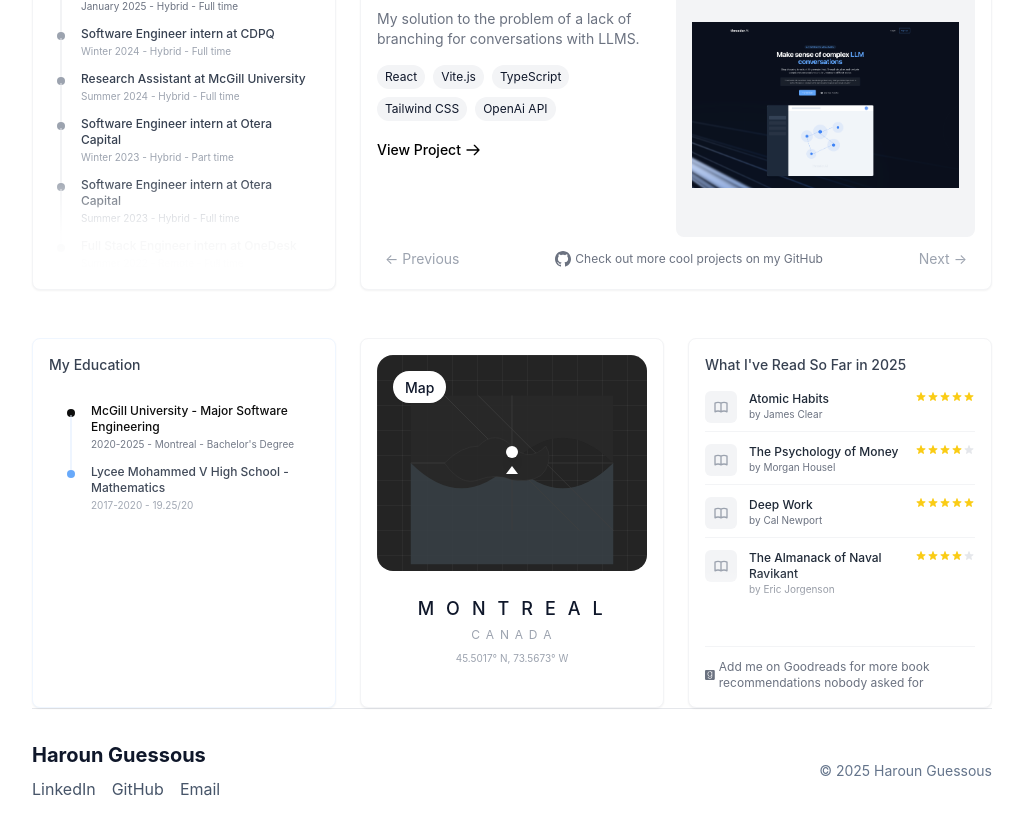
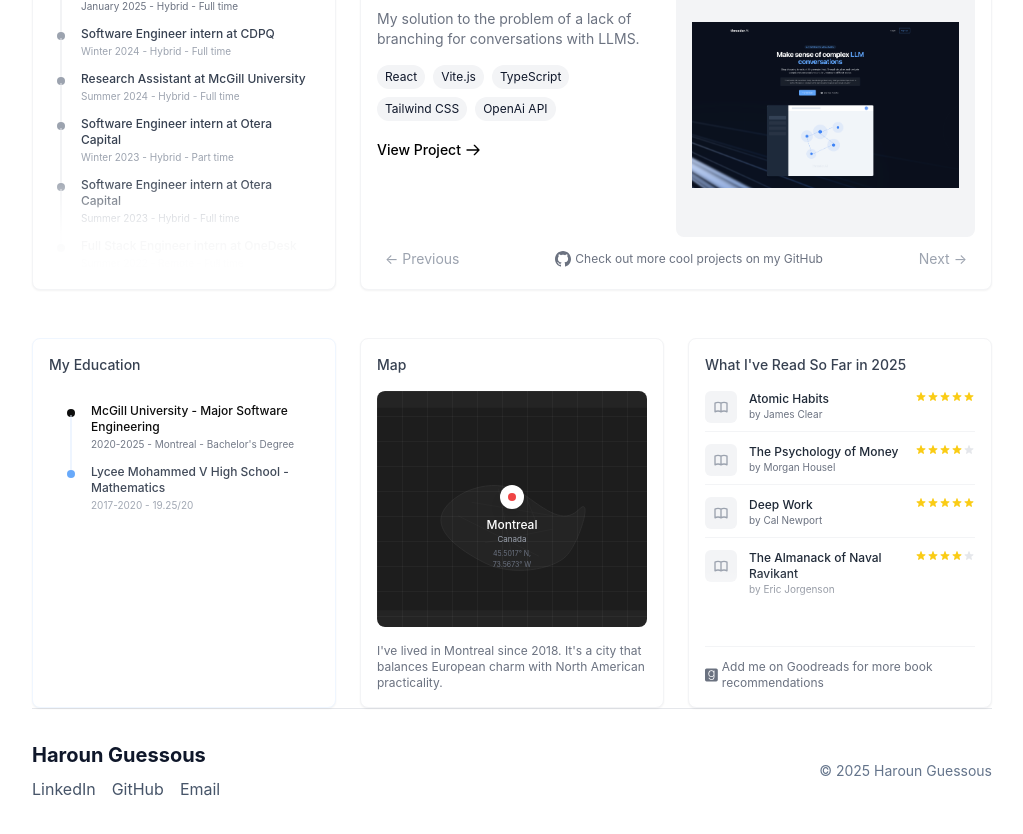
Before and after one commit to AaronQLF/pflioblog, a Next.js app: page / in a window 1280 px wide. Shown: the part 598-1432 px from the top of the page, without its empty margins (128-1151 px from the left). Built offline with nearby package versions, Linux system fonts and the light colour scheme.

Commit message:
fix to the bugs

```diff
--- a/src/components/BooksCard.tsx
+++ b/src/components/BooksCard.tsx
@@ -1,7 +1,6 @@
 "use client";
 
 import React, { useState } from 'react';
-import Image from 'next/image';
 
 interface Book {
   title: string;
@@ -33,7 +32,7 @@ const BooksCard: React.FC = () => {
       onMouseLeave={() => setIsHovered(false)}
     >
       <div className="mb-4">
-        <h2 className="text-sm font-medium text-gray-700">What I've Read So Far in 2025</h2>
+        <h2 className="text-sm font-medium text-gray-700">What I&apos;ve Read So Far in 2025</h2>
       </div>
 
       <div className="flex-grow relative overflow-auto">
@@ -75,7 +74,7 @@ const BooksCard: React.FC = () => {
 
       <div className="mt-3 pt-3 border-t border-gray-100">
         <a
-          href="https://www.goodreads.com/user/show/150192618-haroun-guessous"
+          href="https://www.goodreads.com/"
           target="_blank"
           rel="noopener noreferrer"
           className="text-xs text-gray-500 hover:text-black transition-colors flex items-center justify-center"
@@ -83,7 +82,7 @@ const BooksCard: React.FC = () => {
           <svg viewBox="0 0 448 512" className="h-4 w-4 mr-1" fill="currentColor">
             <path d="M299.9 191.2c5.1 37.3-4.7 79-35.9 100.7-22.3 15.5-52.8 14.1-70.8 5.7-37.1-17.3-49.5-58.6-46.8-97.2 4.3-60.9 40.9-87.9 75.3-87.5 46.9-.2 71.8 31.8 78.2 78.3zM448 88v336c0 30.9-25.1 56-56 56H56c-30.9 0-56-25.1-56-56V88c0-30.9 25.1-56 56-56h336c30.9 0 56 25.1 56 56zM330 313.2s-.1-34-.1-217.3h-29v40.3c-.8.3-1.2-.5-1.6-1.2-9.6-20.7-35.9-46.3-76-46-51.9.4-87.2 31.2-100.6 77.8-4.3 14.9-5.8 30.1-5.5 45.6 1.7 77.9 45.1 117.8 112.4 115.2 28.9-1.1 54.5-17 69-45.2.5-1 1.1-1.9 1.7-2.9.2.1.4.1.6.2.3 3.8.2 30.7.1 34.5-.2 14.8-2 29.5-7.2 43.5-7.8 21-22.3 34.7-44.5 39.5-17.8 3.9-35.6 3.8-53.2-1.2-21.5-6.1-36.5-19-41.1-41.8-.3-1.6-1.3-1.3-2.3-1.3h-26.8c.8 10.6 3.2 20.3 8.5 29.2 24.2 40.5 82.7 48.5 128.2 37.4 49.9-12.3 67.3-54.9 67.4-106.3z"/>
           </svg>
-               Add me on Goodreads for more book recommendations nobody asked for
+          Add me on Goodreads for more book recommendations
         </a>
       </div>
     </div>
--- a/src/components/CardSection.tsx
+++ b/src/components/CardSection.tsx
@@ -1,82 +1,35 @@
 "use client";
 
-import React, { useState } from 'react';
-import Image from 'next/image';
-import Link from 'next/link';
+import React from 'react';
+import TimerCard from './TimerCard';
+import WeatherCard from './WeatherCard';
+import BooksCard from './BooksCard';
+import SpotifyCard from './SpotifyCard';
+import PhotoCard from './PhotoCard';
+import MontrealMapCard from './MontrealMapCard';
+import SocialCard from './SocialCard';
+import DocsCard from './DocsCard';
+import ExperienceCard from './ExperienceCard';
+import ProjectsCard from './ProjectsCard';
 
-interface CardSectionProps {
-  title: string;
-  subtitle?: string;
-  imageSrc: string;
-  link?: string;
-  altText: string;
-  darkMode?: boolean;
-  fullWidth?: boolean;
-}
-
-const CardSection: React.FC<CardSectionProps> = ({
-  title,
-  subtitle,
-  imageSrc,
-  link,
-  altText,
-  darkMode = false,
-  fullWidth = false
-}) => {
-  const [isHovered, setIsHovered] = useState(false);
-
-  const CardContent = () => (
-    <div
-      className={`
-        transform transition-all duration-700 ease-in-out h-full
-        ${isHovered ? 'translate-y-[-6px] shadow-xl' : ''}
-        rounded-lg overflow-hidden border border-slate-200
-        ${darkMode ? 'bg-[#333]' : 'bg-white'}
-      `}
-      onMouseEnter={() => setIsHovered(true)}
-      onMouseLeave={() => setIsHovered(false)}
-    >
-      <div className="relative pb-[70%] w-full bg-slate-50">
-        {/* Placeholder background while image loads */}
-        <div className="absolute inset-0 flex items-center justify-center text-slate-300">
-          <svg xmlns="http://www.w3.org/2000/svg" width="48" height="48" viewBox="0 0 24 24" fill="none" stroke="currentColor" strokeWidth="1" strokeLinecap="round" strokeLinejoin="round">
-            <rect x="3" y="3" width="18" height="18" rx="2" ry="2" />
-            <circle cx="8.5" cy="8.5" r="1.5" />
-            <polyline points="21 15 16 10 5 21" />
-          </svg>
-        </div>
-
-        {/* Actual image */}
-        <div className="absolute inset-0">
-          <Image
-            src={imageSrc}
-            alt={altText}
-            fill
-            sizes="(max-width: 768px) 100vw, 50vw"
-            className={`object-cover transition-transform duration-1000 ease-in-out ${isHovered ? 'scale-105' : 'scale-100'}`}
-            priority
-          />
+const CardSection: React.FC = () => {
+  return (
+    <section className="px-4 py-5">
+      <div className="container mx-auto">
+        <div className="grid grid-cols-1 md:grid-cols-3 gap-4">
+          <TimerCard />
+          <WeatherCard />
+          <DocsCard />
+          <MontrealMapCard />
+          <SocialCard />
+          <ExperienceCard />
+          <ProjectsCard />
+          <BooksCard />
+          <PhotoCard />
+          <SpotifyCard />
         </div>
       </div>
-      <div className="p-4 text-left">
-        <h3 className={`font-medium text-base ${darkMode ? 'text-white' : ''}`}>{title}</h3>
-        {subtitle && <p className={`text-sm ${darkMode ? 'text-slate-300' : 'text-slate-500'}`}>{subtitle}</p>}
-      </div>
-    </div>
-  );
-
-  if (link) {
-    return (
-      <Link href={link} className="block h-full">
-        <CardContent />
-      </Link>
-    );
-  }
-
-  return (
-    <div className="h-full">
-      <CardContent />
-    </div>
+    </section>
   );
 };
 
--- a/src/components/MontrealMapCard.tsx
+++ b/src/components/MontrealMapCard.tsx
@@ -1,80 +1,79 @@
 "use client";
 
 import React, { useState } from 'react';
-import Image from 'next/image';
 
 const MontrealMapCard: React.FC = () => {
   const [isHovered, setIsHovered] = useState(false);
 
   return (
     <div
-      className="experience-card"
+      className="experience-card flex flex-col"
       onMouseEnter={() => setIsHovered(true)}
       onMouseLeave={() => setIsHovered(false)}
     >
-      <div className="relative pb-[80%] w-full mb-4 rounded-2xl overflow-hidden">
-        {/* Map Label */}
-        <div className="absolute z-10 top-4 left-4 bg-white rounded-full px-3 py-1 shadow-sm">
-          <span className="text-sm font-medium">Map</span>
+      <div className="mb-4">
+        <h2 className="text-sm font-medium text-gray-700">Map</h2>
       </div>
 
-        {/* Montreal Map - Dark Style */}
-        <div className="absolute inset-0 bg-[#242424]">
-          {/* Dark Background with Grid */}
+      <div className="flex-grow relative bg-[#242424] rounded-lg overflow-hidden">
+        {/* Grid overlay */}
         <div className="absolute inset-0 bg-grid-overlay"></div>
 
-          {/* Simple map representation */}
-          <div className={`absolute inset-0 transition-all duration-500 ${isHovered ? 'opacity-100' : 'opacity-90'}`}>
-            <svg viewBox="0 0 800 600" className="w-full h-full">
+        {/* Map SVG */}
+        <svg width="100%" height="100%" viewBox="0 0 400 300" fill="none" xmlns="http://www.w3.org/2000/svg">
           {/* Water */}
           <path
-                d="M100,300 Q250,150 400,300 T700,300 V600 H100 Z"
-                fill="#384045"
-                className="transition-all duration-700"
+            d="M0 0 H400 V300 H0 Z"
+            fill="#1c1c1c"
+            className={`transition-opacity duration-300 ${isHovered ? 'opacity-100' : 'opacity-90'}`}
           />
 
-              {/* Land */}
+          {/* Montreal Island */}
           <path
-                d="M100,300 Q250,450 400,300 T700,300 V100 H100 Z"
-                fill="#2A2A2A"
-                className="transition-all duration-700"
+            d="M100 150 C120 120 180 100 220 130 C260 160 280 170 300 150 C320 130 300 200 280 220 C260 240 200 250 160 230 C120 210 80 180 100 150 Z"
+            fill="#242424"
+            stroke="#333"
+            strokeWidth="1"
+            className={`transition-transform duration-300 ${isHovered ? 'scale-105' : 'scale-100'}`}
           />
 
           {/* Roads */}
-              <path
-                d="M200,100 L600,500 M300,100 L700,500 M100,300 L700,300 M400,100 L400,500"
-                stroke="#444444"
-                strokeWidth="2"
-                className="transition-all duration-700"
-              />
+          <path d="M140 140 L260 160" stroke="#333" strokeWidth="0.5" />
+          <path d="M180 120 L200 220" stroke="#333" strokeWidth="0.5" />
+          <path d="M120 160 L240 220" stroke="#333" strokeWidth="0.5" />
+          <path d="M220 130 L240 180" stroke="#333" strokeWidth="0.5" />
+          <path d="M160 200 L260 180" stroke="#333" strokeWidth="0.5" />
+        </svg>
 
-              {/* Montreal Island Shape - simplified */}
-              <path
-                d="M300,250 Q350,200 400,250 T500,250 Q520,280 500,320 T400,350 Q350,330 300,350 T200,300 Q250,250 300,250 Z"
-                fill="#292929"
-                stroke="#444444"
-                strokeWidth="1"
-                className={`transition-all duration-700 ${isHovered ? 'fill-[#303030]' : ''}`}
-              />
-            </svg>
+        {/* Montreal Pin & Label */}
+        <div
+          className={`absolute left-[50%] top-[45%] -translate-x-1/2 -translate-y-1/2 transition-all duration-300 ${isHovered ? 'scale-110' : ''}`}
+        >
+          {/* Pin */}
+          <div className="relative">
+            {/* Pin base */}
+            <div
+              className="w-6 h-6 bg-white rounded-full shadow-lg transform-gpu transition-transform duration-300 hover:scale-110 hover:shadow-xl z-10 flex items-center justify-center relative"
+            >
+              {/* Pulsing circle on hover */}
+              {isHovered && (
+                <div className="absolute w-10 h-10 bg-white/30 rounded-full animate-ping"></div>
+              )}
+              <div className="w-2 h-2 bg-red-500 rounded-full"></div>
             </div>
 
-          {/* Pin for Montreal */}
-          <div className="absolute top-[45%] left-[50%] transform -translate-x-1/2 -translate-y-1/2 z-10 transition-all duration-300">
-            <div className="w-3 h-3 bg-white rounded-full shadow-lg"></div>
-            <div className="absolute -bottom-4 left-1/2 transform -translate-x-1/2 w-0 h-0 border-l-[6px] border-r-[6px] border-b-[8px] border-l-transparent border-r-transparent border-b-white"></div>
-
-            {/* Pulsing circle */}
-            {isHovered && (
-              <div className="w-8 h-8 bg-white bg-opacity-20 rounded-full absolute top-1/2 left-1/2 transform -translate-x-1/2 -translate-y-1/2 -z-10 montreal-pin-pulse"></div>
-            )}
+            {/* Montreal label */}
+            <div className="absolute top-full left-1/2 -translate-x-1/2 mt-2 text-center">
+              <p className="text-white text-xs font-medium whitespace-nowrap">Montreal</p>
+              <p className="text-gray-400 text-[8px]">Canada</p>
+              <p className="text-gray-500 text-[7px] mt-1">45.5017° N, 73.5673° W</p>
             </div>
           </div>
         </div>
-      <div className="text-center py-2">
-        <h3 className="font-medium text-lg tracking-[0.2em]">M O N T R E A L</h3>
-        <p className="text-xs text-gray-400 mt-1 tracking-[0.1em]">C A N A D A</p>
-        <p className="text-[10px] text-gray-400 mt-2">45.5017° N, 73.5673° W</p>
+      </div>
+
+      <div className="mt-4">
+        <p className="text-xs text-gray-500">I&apos;ve lived in Montreal since 2018. It&apos;s a city that balances European charm with North American practicality.</p>
       </div>
     </div>
   );
```
Also changed, not shown: src/app/page.tsx (+5 -19 lines). Lines whose indentation alone changed are shown as unchanged.
